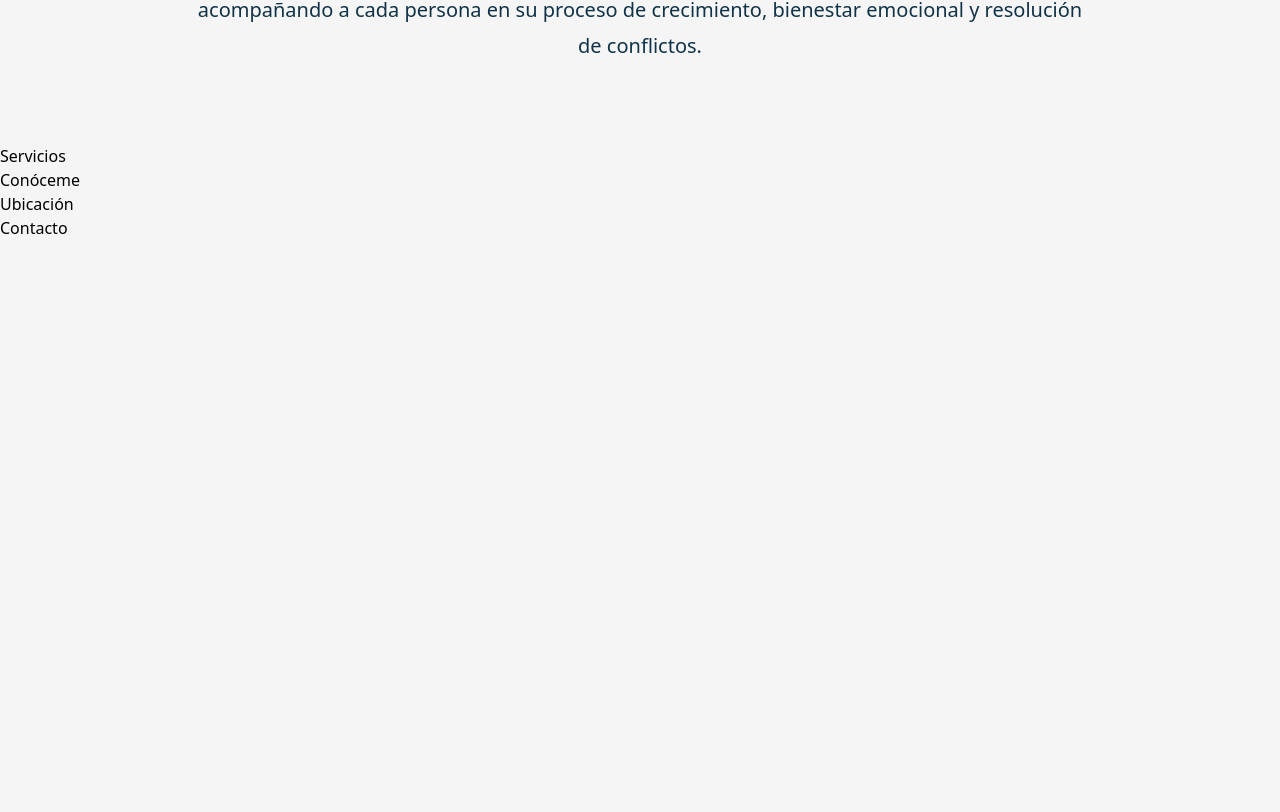
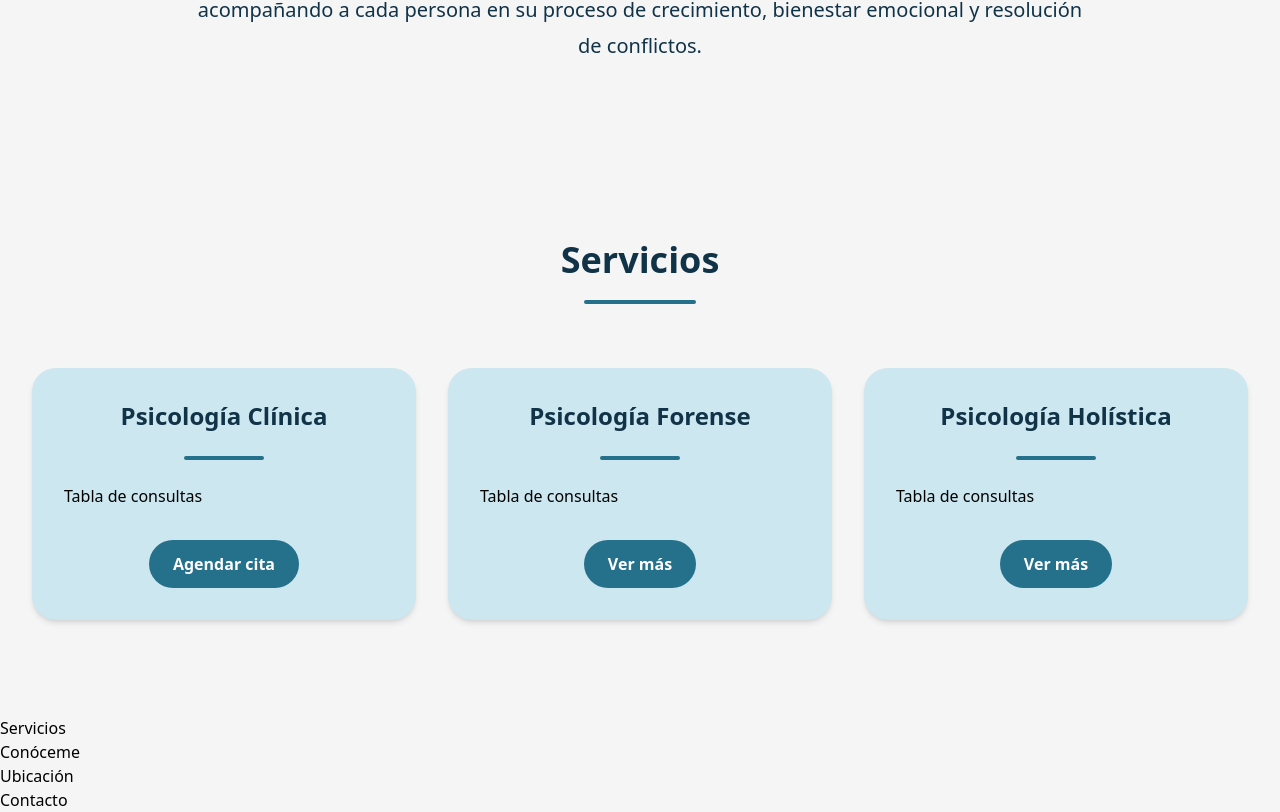
Before and after one commit to nayenay/web-psicologo, a Next.js app: page / in a window 1280 px wide. Shown: the part 597-1409 px from the top of the page. Before the commit the page ends 837 px from the top, so only its background shows below. Built offline with nearby package versions, Linux system fonts and the light colour scheme.

Commit message:
chore: Servicios in progress, grid and ServiceCard implemented

```diff
--- a/src/app/page.tsx
+++ b/src/app/page.tsx
@@ -1,11 +1,13 @@
 import Hero from "@/components/home/Hero";
 import Intro from "@/components/home/Intro";
+import Servicios from "@/components/home/Servicios";
 
 export default function Home() {
   return (
     <main>
       <Hero />
       <Intro />
+      <Servicios />
       <section id="servicios">
         <h1>Servicios</h1>
       </section>
--- /dev/null
+++ b/src/components/cards/ServiceCard.tsx
@@ -0,0 +1,55 @@
+import Link from "next/link";
+import { ReactNode } from "react";
+
+interface ServiceCardProps {
+    title: string;
+    buttonText: string;
+    buttonHref: string;
+    children: ReactNode;
+}
+
+export default function ServiceCard({
+    //recibimos propiedades
+    title,
+    buttonText,
+    buttonHref,
+    children,
+}: ServiceCardProps) {
+
+    return (
+        <div
+            className="  flex  flex-col  rounded-3xl  bg-[var(--card)]  p-8  shadow-md
+                transition-all  duration-300  hover:-translate-y-2  hover:shadow-xl  "
+        >
+
+                <h3
+                    className="  mb-6  text-center  text-2xl  font-bold  text-[var(--primary-dark)]  "
+                >
+                    {title}
+                </h3>
+                <div className="mx-auto mb-6 h-1 w-20 rounded-full bg-[var(--primary)]" />
+
+            <div
+                className="  flex-1  space-y-3  "
+            >
+                {children}
+
+            </div>
+            <div className="mt-8 flex flex-1 justify-center">
+
+                <Link
+                    href={buttonHref}
+                    className="  rounded-full  bg-[var(--primary)]  px-6  py-3
+                        font-semibold  text-white  transition-all  duration-300
+                        hover:bg-[var(--primary-dark)]  hover:scale-105  "
+                >
+
+                    {buttonText}
+
+                </Link>
+
+            </div>
+        </div>
+    );
+
+}
--- a/src/components/home/Servicios.tsx
+++ b/src/components/home/Servicios.tsx
@@ -0,0 +1,96 @@
+import Container from "../layout/Container";
+import ServiceCard from "../cards/ServiceCard";
+
+const psicologiaClinica = [
+  {
+    nombre: "Consulta Individual",
+    precio: "$700 MXN",
+  },
+  {
+    nombre: "Consulta de Pareja",
+    precio: "$900 MXN",
+  },
+  {
+    nombre: "Consulta Familiar",
+    precio: "$1,200 MXN",
+  },
+];
+
+const psicologiaForense = [
+  "Peritajes psicológicos",
+  "Evaluaciones de custodia",
+  "Valoraciones familiares",
+  "Ratificación de dictámenes",
+  "Asesoría pericial",
+];
+
+const psicologiaHolistica = [
+  "Terapia Holística",
+  "Meditación guiada",
+  "Mindfulness",
+  "Desarrollo personal",
+];
+
+export default function Servicios() {
+    return (
+        <section
+            id="servicios"
+            className="py-24 bg-[var(--background)]"
+        >
+            <Container>
+                <div className="text-center mb-16">
+                    <h2
+                        className="  text-4xl  font-bold  text-[var(--primary-dark)]  "
+                    >
+                        Servicios
+                    </h2>
+
+                    <div
+                        className="  mx-auto  mt-5  h-1  w-28  rounded-full  bg-[var(--primary)]  "
+                    />
+                </div>
+
+                <div
+                    className="
+                        grid
+                        grid-cols-1
+                        md:grid-cols-2
+                        lg:grid-cols-3
+                        gap-8
+                    "
+                >
+                    <ServiceCard
+                        title="Psicología Clínica"
+
+                        buttonText="Agendar cita"
+                        buttonHref="#agendarcita"
+                    >
+                        <p>Tabla de consultas</p>
+                        {/* Aquí irá la tabla */}
+
+                    </ServiceCard>
+                    <ServiceCard
+                        title="Psicología Forense"
+
+                        buttonText="Ver más"
+                        buttonHref="/forense"
+                    >
+                        <p>Tabla de consultas</p>
+                        {/* Aquí irá la lista */}
+
+                    </ServiceCard>
+                    <ServiceCard
+                        title="Psicología Holística"
+
+                        buttonText="Ver más"
+                        buttonHref="/holistica"
+                    >
+                        <p>Tabla de consultas</p>
+                        {/* Aquí irá la lista */}
+
+                    </ServiceCard>
+                </div>
+            </Container>
+        </section>
+    );
+}
```
